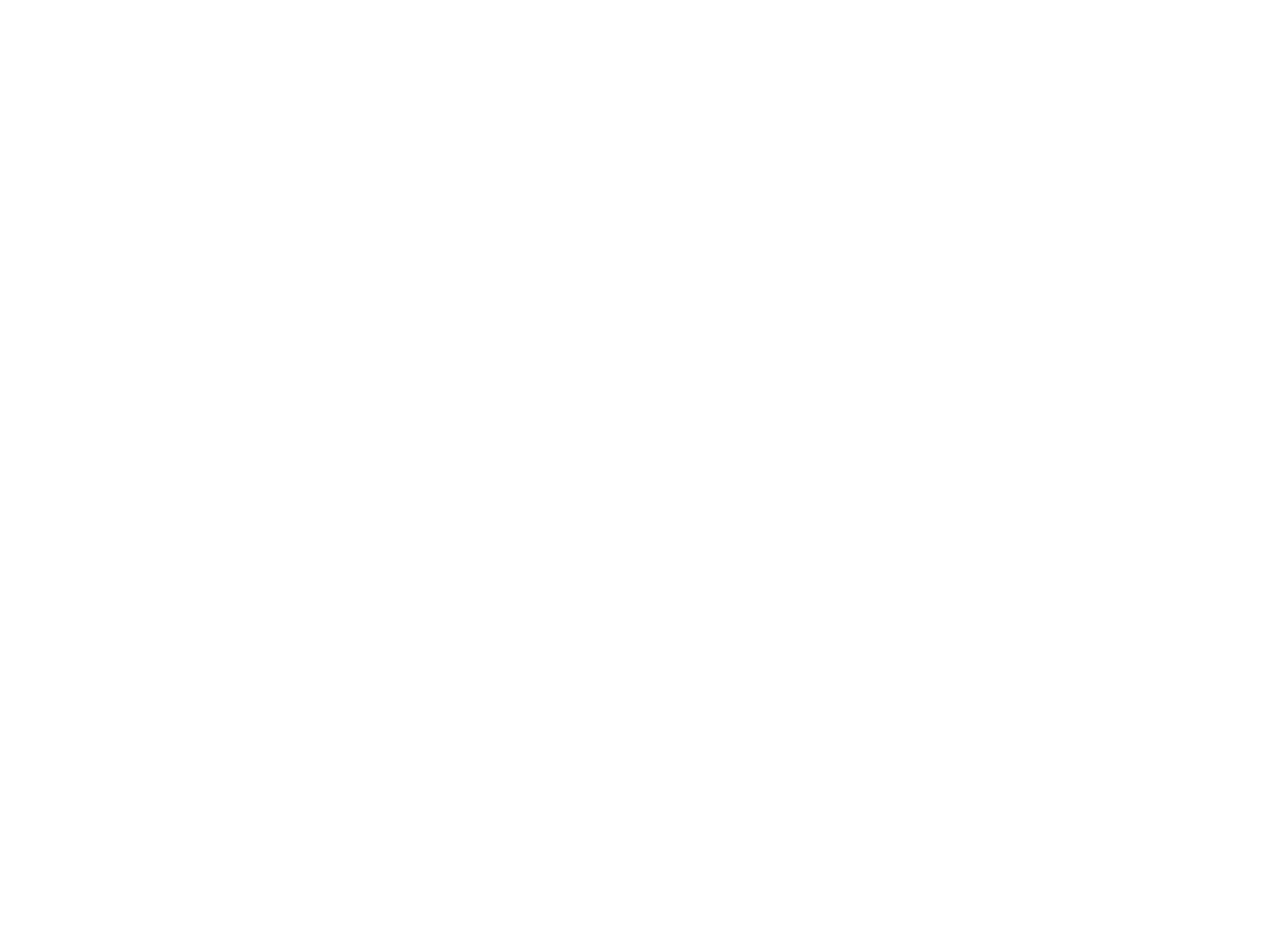
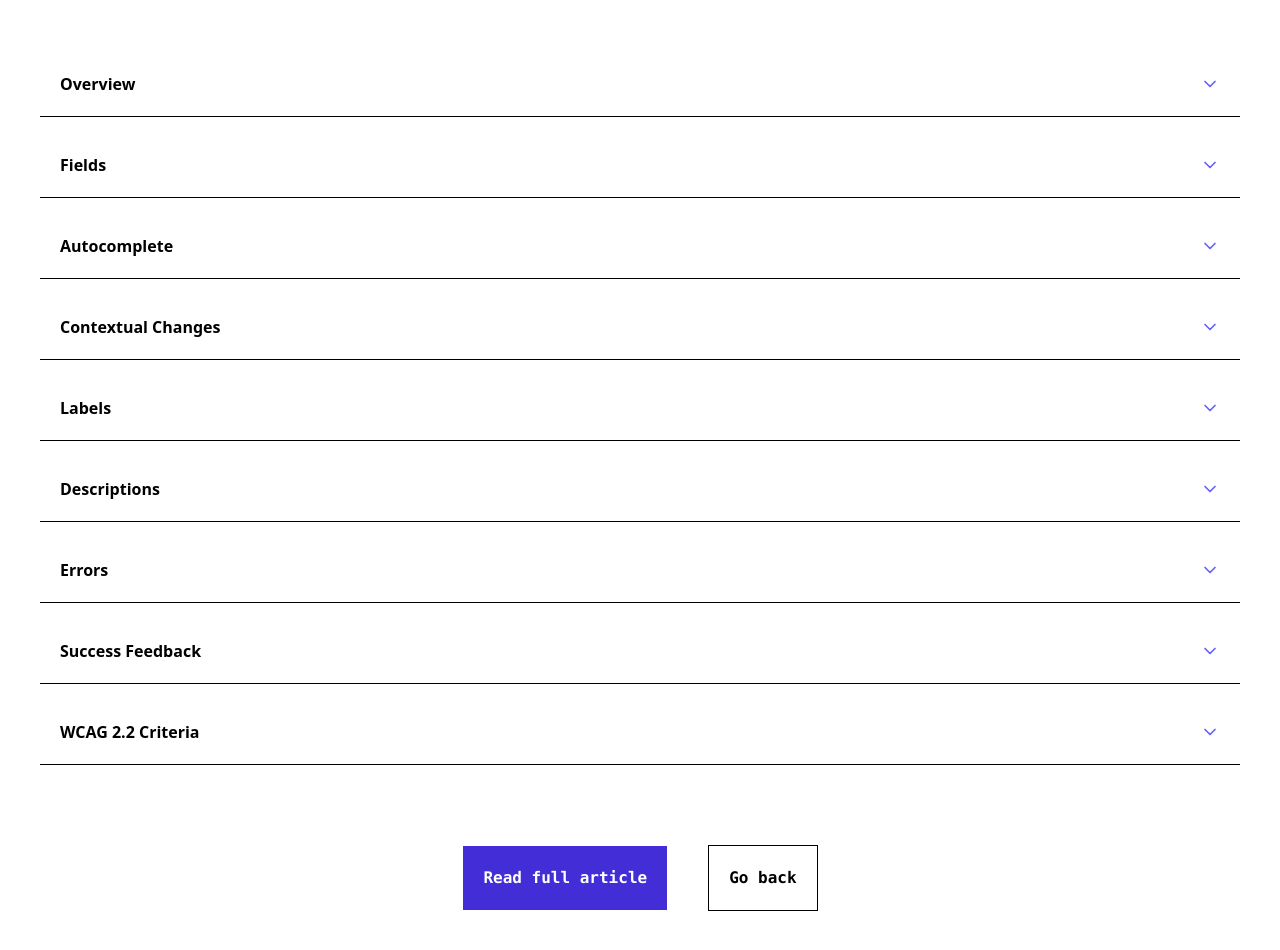
Before and after one commit to ergbeq21/accessibility, a SvelteKit app: page /forms in a window 1280 px wide. Shown: the part 140-1090 px from the top of the page. Before the commit the page ends 800 px from the top, so only its background shows below. Built offline with nearby package versions, Linux system fonts and the light colour scheme.

Commit message:
formspage

```diff
--- a/src/app.css
+++ b/src/app.css
@@ -1,3 +1,8 @@
 @import 'tailwindcss';
 @plugin '@tailwindcss/forms';
 @plugin '@tailwindcss/typography';
+
+
+html {
+    scroll-behavior: smooth;
+}
--- a/src/lib/components/Chapter2.svelte
+++ b/src/lib/components/Chapter2.svelte
@@ -18,7 +18,7 @@
     <div class="grid grid-cols-1 md:grid-cols-2 gap-8">
 
       <div class="mt-2 shadow  p-5  font-mono hover:scale-102 transition-all duration-200">
-        <h4 class="font-semibold">Individual Impact</h4>
+        <h4 class="font-semibold text-indigo-500 mb-2 text-2xl">Individual Impact</h4>
         <ul class="list-disc pl-5 space-y-1">
           <li><strong>Over 1.3 billion people globally</strong> (15% of the population) identify as having a disability.</li>
           <li>Disabilities can be permanent, temporary, or situational (e.g., broken wrist, noisy environment).</li>
@@ -37,7 +37,7 @@
 
 
       <div class="mt-4   p-5 font-mono shadow hover:scale-102 transition-all duration-200">
-        <h4 class="font-semibold">Business Impact</h4>
+        <h4 class="font-semibold text-indigo-500 mb-2 text-2xl">Business Impact</h4>
         <ul class="list-disc pl-5 space-y-1">
           <li>People with disabilities in the U.S. have <strong>$490 billion</strong> in disposable income.</li>
           <li>Disability market (including families/friends) influences <strong>53% of consumers</strong>.</li>
@@ -48,7 +48,7 @@
 
 
       <div class="mt-4 shadow font-mono p-5 hover:scale-102 transition-all duration-200">
-        <h4 class="font-semibold">Legal Impact</h4>
+        <h4 class="font-semibold text-indigo-500 mb-2 text-2xl">Legal Impact</h4>
         <ul class="list-disc pl-5 space-y-1">
           <li>Many countries (e.g., U.S., EU, Canada) have <strong>laws requiring digital accessibility</strong>.</li>
           <li>In the U.S., <strong>10+ lawsuits per day</strong> are filed for inaccessible digital products.</li>
@@ -58,7 +58,7 @@
       </div>
 
     <div class="font-mono shadow p-5 hover:scale-102 transition-all duration-200 ">
-      <h3 class="font-semibold text-lg text-gray-800">Key Tools for Accessibility</h3>
+      <h3 class="font-semibold text-indigo-500 mb-2 text-2xl">Key Tools for Accessibility</h3>
       <ul class="list-disc pl-5 space-y-1">
         <li>Screen readers</li>
         <li>Braille devices</li>
--- a/src/lib/components/Chapter5.svelte
+++ b/src/lib/components/Chapter5.svelte
@@ -10,10 +10,10 @@
         <img src={structure} alt="Website Content Structure Diagram" class="rounded-xl shadow-lg object-cover w-full max-h-[500px]" />
 
         <div class="bg-white p-6 rounded-xl shadow-md border border-gray-200">
-            <h1 class="text-2xl font-semibold text-gray-800 mb-2">
+            <h1 class="text-2xl font-semibold mb-2 text-indigo-600">
                 Structuring Web Content for Accessibility and Clarity
             </h1>
-            <p class="text-sm text-gray-500 mb-4">CONTENT STRUCTURE • 20 MIN READ</p>
+            <p class="text-sm text-gray-400 mb-4">CONTENT STRUCTURE • 2 MIN READ</p>
             <p class="text-base text-gray-700 mb-3">
                 A well-organized content structure is essential for building accessible and user-friendly web pages. This layout demonstrates a clear division between main content and supplemental navigation, improving both usability and readability.
             </p>
--- /dev/null
+++ b/src/lib/components/FormsChapter.svelte
@@ -0,0 +1,78 @@
+
+
+<script>
+    import MeasuredItem from "./measuredItem.svelte";
+
+    const sections = [
+        {
+    title: "Overview",
+    text: "Forms are essential UI components that let users enter data. They range from simple inputs to complex multi-step workflows. Making forms accessible is especially challenging because it involves not only correct markup but also considerations for assistive technologies, keyboard users, and users with cognitive impairments. This module introduces form-specific accessibility guidelines, complementing previously covered topics like focus management, content structure, and color contrast."
+  },
+  {
+    title: "Fields",
+    text: "Form fields are the interactive elements like text inputs, checkboxes, and radio buttons that users interact with. The best practice is to use native HTML form elements because they come with built-in accessibility features. Custom fields using ARIA should only be used when absolutely necessary and must follow specific rules to support screen readers and keyboard navigation effectively. Properly implemented fields improve the experience for all users, especially those relying on assistive technologies."
+  },
+  {
+    title: "Autocomplete",
+    text: "Using the `autocomplete` attribute on input fields helps browsers and assistive technologies predict user input. This improves form usability, reduces the chance of errors, and speeds up form completion. Autocomplete is especially helpful for users with memory or attention difficulties, and can be visually enhanced to provide meaningful feedback, like showing a birthday icon in a birthdate field. Correct use of autocomplete values contributes significantly to form accessibility and personalization."
+  },
+  {
+    title: "Contextual Changes",
+    text: "Forms should behave predictably. Avoid making contextual changes—such as submitting a form, navigating to a new page, or dynamically hiding elements—when a user simply focuses or inputs text into a field. If such changes are required, the user must be clearly informed ahead of time. Unexpected changes can confuse or disorient users, particularly those with cognitive disabilities or those using screen readers."
+  },
+  {
+    title: "Labels",
+    text: "Labels are vital for helping users understand what each form field is for. Every input must have a corresponding label that is visible and programmatically associated with the field. This helps screen readers communicate the field's purpose. Labels should also indicate if a field is required and provide any necessary instructions. Group related fields, such as address components, using semantic containers like `<fieldset>` and `<legend>` to improve both visual and screen reader accessibility."
+  },
+  {
+    title: "Descriptions",
+    text: "In some cases, labels alone aren’t enough. Field descriptions offer extra guidance, such as password requirements or input formats (e.g., MM-DD-YYYY). Use the `aria-describedby` attribute to link additional explanatory text to a form field. This ensures screen readers announce both the label and the description, reducing confusion and preventing input errors. Be careful not to use `aria-labelledby` to override essential label content unless it's intentional and tested."
+  },
+  {
+    title: "Errors",
+    text: "Users will make mistakes when filling out forms, and it's your responsibility to communicate these errors clearly and accessibly. Use inline messages, modals, or summary boxes to show what went wrong and how to fix it. Visually highlight the problematic fields and describe the issue in plain text. Use ARIA live regions to announce errors dynamically, and always allow users to resubmit once they've corrected the issues. Support both HTML5 validation (`required`, `pattern`) and ARIA (`aria-required`, `aria-invalid`) for broader accessibility."
+  },
+  {
+    title: "Success Feedback",
+    text: "After users correct errors and successfully submit a form, give them immediate, clear feedback—such as a success message or confirmation screen. This closure is important for all users but especially those using screen readers, as it verifies their task is complete. Success messages should be placed near the form or in an ARIA live region so assistive technologies can announce them."
+  },
+  {
+    title: "WCAG 2.2 Criteria",
+    text: "The latest Web Content Accessibility Guidelines (WCAG 2.2) introduce additional criteria for making forms more inclusive. These include ensuring that clickable targets meet minimum size requirements (Target Size), providing consistent access to help features (Consistent Help), avoiding reliance on memory or problem-solving for login (Accessible Authentication), and not requiring users to re-enter information they've already provided (Redundant Entry). Meeting these standards ensures broader accessibility and usability for everyone."
+  }
+];
+
+
+let sectionExpanded = $state(-1);
+
+function expland(index){
+    if(sectionExpanded == index){
+        sectionExpanded = -1;
+    }else{
+
+        sectionExpanded = index;
+
+    }
+}
+
+</script>
+
+
+<section class="flex flex-col gap-20">
+    <h1 class="font-extrabold text-7xl font-sans mt-10 text-center text-indigo-700">Accessible Form <span class="text-indigo-500">Design</span></h1>
+    <div class="flex flex-col gap-4">
+        {#each sections as section, index}
+        <MeasuredItem {section} isExpanded={index === sectionExpanded} onclick={()=>{
+            expland(index);
+        }}/>
+        {/each}
+    </div>
+    <div class="flex justify-center flex-row gap-10 mb-10 ">
+        <button class="p-5  bg-indigo-700 text-white font-bold font-mono border hover:bg-white hover:text-black transition-all duration-300 cursor-pointer"><a href="https://web.dev/learn/accessibility/forms?continue=https%3A%2F%2Fweb.dev%2Flearn%2Faccessibility%23article-https%3A%2F%2Fweb.dev%2Flearn%2Faccessibility%2Fforms">
+        Read full article
+        </a></button>
+        <button class="p-5 bg-white text-black font-bold font-mono border hover:bg-black hover:text-white transition-all duration-300 cursor-pointer"><a href="/article2">
+            Go back
+        </a></button>
+    </div>
+</section>
--- a/src/routes/forms/+page.svelte
+++ b/src/routes/forms/+page.svelte
@@ -0,0 +1,10 @@
+
+<script>
+    import FormsChapter from "$lib/components/FormsChapter.svelte";
+</script>
+
+
+<div class="flex justify-center items-center">
+<FormsChapter/>
+
+</div>
--- a/src/routes/typography/+page.svelte
+++ b/src/routes/typography/+page.svelte
@@ -44,7 +44,7 @@
         Designing Inclusive <span class="text-indigo-500">Typography</span> for Accessibility
       </h1>
       <div class="flex flex-row gap-10 justify-center items-center">
-        <button class="p-2 bg-indigo-500 hover:border rounded  hover:bg-white hover:text-black text-white transition-all duration-200 w-50 cursor-pointer font-mono"><a href="/https://web.dev/learn/accessibility/typography?continue=https%3A%2F%2Fweb.dev%2Flearn%2Faccessibility%23article-https%3A%2F%2Fweb.dev%2Flearn%2Faccessibility%2Ftypography">Read full article</a></button>
+        <button class="p-2 bg-indigo-500 hover:border rounded  hover:bg-white hover:text-black text-white transition-all duration-200 w-50 cursor-pointer font-mono"><a href="https://web.dev/learn/accessibility/typography?continue=https%3A%2F%2Fweb.dev%2Flearn%2Faccessibility%23article-https%3A%2F%2Fweb.dev%2Flearn%2Faccessibility%2Ftypography">Read full article</a></button>
         <button class="p-2 bg-white border rounded  hover:bg-indigo-500 hover:text-white transition-all duration-200 w-50 cursor-pointer font-mono"><a href="/article2">Go back</a></button>
       </div>
 
```
